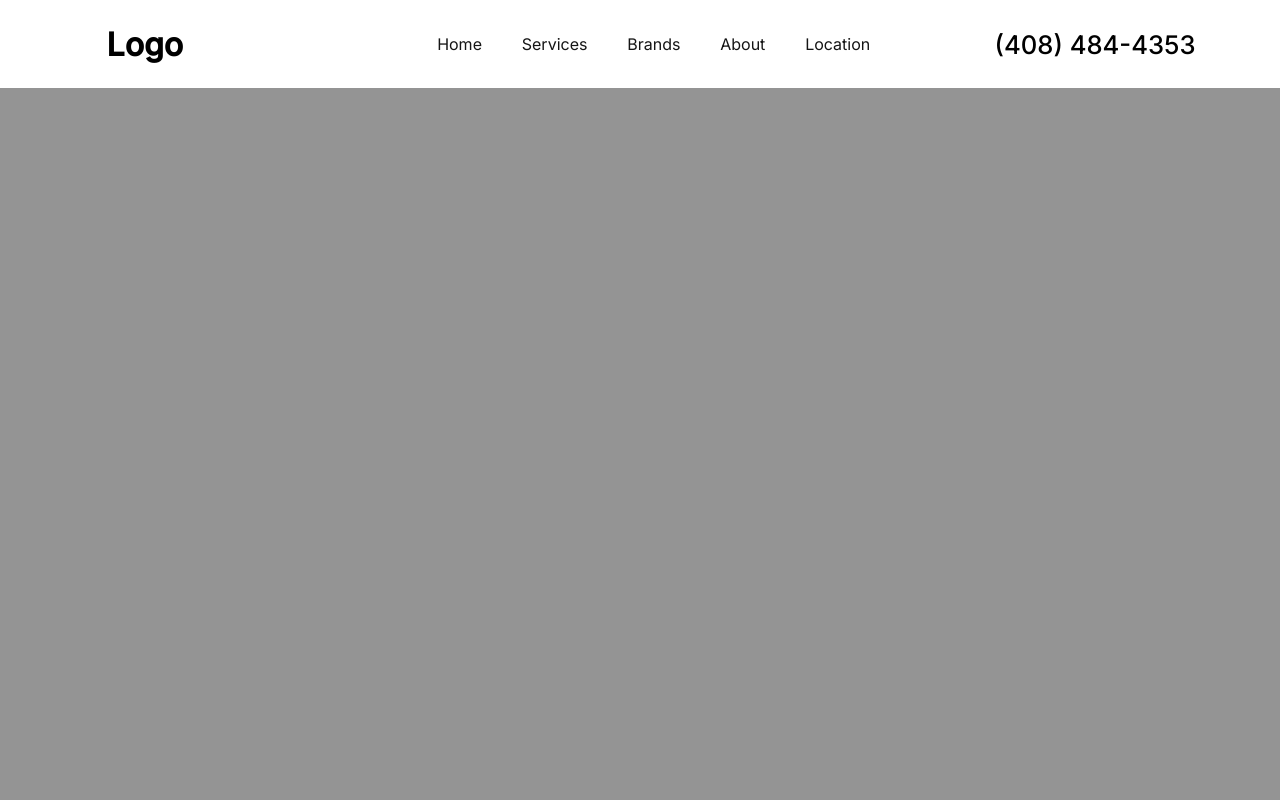
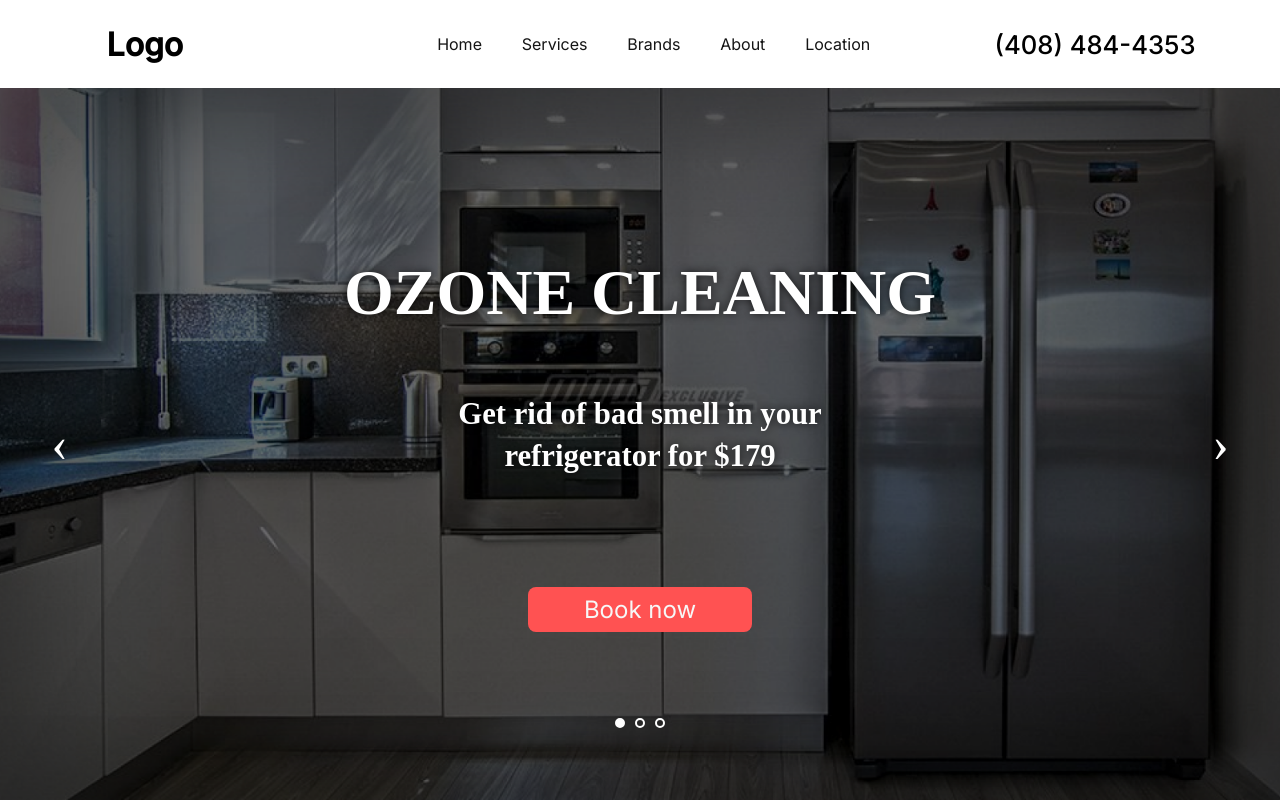
Before and after one commit to appliances-repair/appliances-repair.github.io, a plain HTML site: page index.html in a window 1280 px wide. Drawn offline with Linux system fonts and the light colour scheme; a web font is replaced by a local one.

Commit message:
Added carousel

```diff
--- a/index.html
+++ b/index.html
@@ -7,7 +7,8 @@
   <meta name="viewport" content="width=device-width, initial-scale=1.0">
   <link rel="preconnect" href="https://fonts.googleapis.com">
   <link rel="preconnect" href="https://fonts.gstatic.com" crossorigin>
-  <link href="https://fonts.googleapis.com/css2?family=Inter:wght@400;500&display=swap" rel="stylesheet">
+  <link href="https://fonts.googleapis.com/css2?family=Inter:wght@400;500&family=M+PLUS+1:wght@500&display=swap"
+    rel="stylesheet">
   <link rel="stylesheet" href="./style.css">
   <script defer src="./main.js"></script>
   <title>Repair</title>
@@ -30,6 +31,43 @@
       <div id="nav-phone">(408) 484-4353</div>
     </nav>
   </header>
+  <section id="hero">
+    <div id="carousel" duration="7000">
+      <div class="prev">&lsaquo;</div>
+
+      <div id="middle-carousel-section">
+        <ul tabindex="0">
+          <li id="c1_slide1">
+            <div class="content">
+              <h1>OZONE CLEANING</h1>
+              <h3>Get rid of bad smell in your refrigerator for $179</h3>
+              <a href="https://www.google.com">Book now</a>
+            </div>
+          </li>
+          <li id="c1_slide2">
+            <div class="content">
+              <h1>FREE DIAGNOSTIC</h1>
+              <h3>with repair</h3>
+              <a href="https://www.google.com">Book now</a>
+            </div>
+          </li>
+          <li id="c1_slide3">
+            <div class="content">
+              <h1>GET 50% OFF</h1>
+              <h3>for each diagnostic fee when requesting checking of 2 units</h3>
+              <a href="https://www.google.com">Book now</a>
+            </div>
+          </li>
+        </ul>
+        <ol>
+          <li><a href="#c1_slide1"></a></li>
+          <li><a href="#c1_slide2"></a></li>
+          <li><a href="#c1_slide3"></a></li>
+        </ol>
+      </div>
+      <div class="next">&rsaquo;</div>
+    </div>
+  </section>
 
 </body>
 
--- a/main.js
+++ b/main.js
@@ -0,0 +1,153 @@
+document.addEventListener("DOMContentLoaded", function () {
+  const carousels = document.querySelectorAll("#carousel");
+  carousels.forEach(function (carousel) {
+    const ele = carousel.querySelector("ul");
+    const amountvisible = Math.round(
+      ele.offsetWidth / ele.querySelector("li:nth-child(1)").offsetWidth
+    );
+    const bullets = carousel.querySelectorAll("ol li");
+    const slides = carousel.querySelectorAll("ul li");
+    const nextarrow = carousel.querySelector(".next");
+    const prevarrow = carousel.querySelector(".prev");
+
+    // Initialize the carousel
+    nextarrow.style.display = "block";
+    prevarrow.style.display = "block";
+    ele.scrollLeft = 0;
+    bullets[0].classList.add("selected");
+    slides[0].classList.add("selected");
+    if (amountvisible > 1) {
+      var removeels = carousel.querySelectorAll(
+        "ol li:nth-last-child(-n + " + (amountvisible - 1) + ")"
+      );
+      removeels.forEach(function (removeel) {
+        removeel.remove();
+      });
+    }
+
+    const setSelected = function () {
+      bullets.forEach(function (bullet) {
+        bullet.classList.remove("selected");
+      });
+      slides.forEach(function (slide) {
+        slide.classList.remove("selected");
+      });
+      const scrolllength =
+        carousel.querySelector("ul li:nth-child(2)").offsetLeft -
+        carousel.querySelector("ul li:nth-child(1)").offsetLeft;
+      const nthchild = Math.round(ele.scrollLeft / scrolllength + 1);
+      carousel
+        .querySelector("ol li:nth-child(" + nthchild + ")")
+        .classList.add("selected");
+      carousel
+        .querySelector("ul li:nth-child(" + nthchild + ")")
+        .classList.add("selected");
+      if (carousel.parentElement.parentElement.querySelector(".dynamictitle")) {
+        const title = carousel
+          .querySelector("ul li:nth-child(" + nthchild + ") img")
+          .getAttribute("title");
+        if (title)
+          carousel.parentElement.parentElement.querySelector(
+            ".dynamictitle"
+          ).innerHTML = title;
+      }
+    };
+
+    const scrollTo = function (event) {
+      event.preventDefault();
+      ele.scrollLeft = ele.querySelector(this.getAttribute("href")).offsetLeft;
+    };
+
+    const nextSlide = function () {
+      if (
+        !carousel
+          .querySelector("ol li:last-child")
+          .classList.contains("selected")
+      ) {
+        carousel
+          .querySelector("ol li.selected")
+          .nextElementSibling.querySelector("a")
+          .click();
+      } else {
+        carousel.querySelector("ol li:first-child a").click();
+      }
+    };
+
+    const prevSlide = function () {
+      if (
+        !carousel
+          .querySelector("ol li:first-child")
+          .classList.contains("selected")
+      ) {
+        carousel
+          .querySelector("ol li.selected")
+          .previousElementSibling.querySelector("a")
+          .click();
+      } else {
+        carousel.querySelector("ol li:last-child a").click();
+      }
+    };
+
+    const setInteracted = function () {
+      ele.classList.add("interacted");
+    };
+
+    // Attach the handlers
+    ele.addEventListener("scroll", debounce(setSelected));
+    ele.addEventListener("touchstart", setInteracted);
+    ele.addEventListener("keydown", function (e) {
+      if (e.key == "ArrowLeft") ele.classList.add("interacted");
+      if (e.key == "ArrowRight") ele.classList.add("interacted");
+    });
+
+    nextarrow.addEventListener("click", nextSlide);
+    nextarrow.addEventListener("mousedown", setInteracted);
+    nextarrow.addEventListener("touchstart", setInteracted);
+
+    prevarrow.addEventListener("click", prevSlide);
+    prevarrow.addEventListener("mousedown", setInteracted);
+    prevarrow.addEventListener("touchstart", setInteracted);
+
+    bullets.forEach(function (bullet) {
+      bullet.querySelector("a").addEventListener("click", scrollTo);
+      bullet.addEventListener("mousedown", setInteracted);
+      bullet.addEventListener("touchstart", setInteracted);
+    });
+
+    //setInterval for autoplay
+    if (carousel.getAttribute("duration")) {
+      setInterval(function () {
+        if (
+          ele != document.querySelector("#carousel:hover ul") &&
+          ele.classList.contains("interacted") == false
+        ) {
+          nextarrow.click();
+        }
+      }, carousel.getAttribute("duration"));
+    }
+  }); //end foreach
+}); //end onload
+
+/**
+ * Debounce functions for better performance
+ * (c) 2021 Chris Ferdinandi, MIT License, https://gomakethings.com
+ * @param  {Function} fn The function to debounce
+ */
+function debounce(fn) {
+  // Setup a timer
+  let timeout;
+  // Return a function to run debounced
+  return function () {
+    // Setup the arguments
+    let context = this;
+    let args = arguments;
+    // If there's a timer, cancel it
+    if (timeout) {
+      window.cancelAnimationFrame(timeout);
+    }
+    // Setup the new requestAnimationFrame()
+    timeout = window.requestAnimationFrame(function () {
+      fn.apply(context, args);
+    });
+  };
+}
--- a/style.css
+++ b/style.css
@@ -2,7 +2,10 @@
   --header-color: #fff;
   --header-text-color: #151515;
   --header-hover-border: #FF5252;
-  --nav-font-family: 'Inter'
+  --inter-font-family: 'Inter';
+  --mplus-font-family: 'M PLUS 1';
+  --book-button-color: #FF5252;
+  --book-button-text-color: #F7F7F7;
 }
 
 * {
@@ -29,7 +32,7 @@ header {
   align-items: center;
   justify-content: space-between;
   background-color: var(--header-color);
-  font-family: var(--nav-font-family), sans-serif;
+  font-family: var(--inter-font-family), sans-serif;
 }
 
 #nav-logo {
@@ -75,3 +78,173 @@ nav a:hover {
   font-weight: 500;
   padding: 0 9%;
 }
+
+/* CAROUSEL */
+#hero, #carousel {
+  height: calc(100vh - 88px);
+}
+
+#carousel {
+  position: relative;
+}
+
+#carousel h1 {
+  font-family: var(--mplus-font-family);
+  font-size: 5vw;
+  margin-bottom: 64px;
+}
+
+#carousel h3 {
+  font-family: var(--mplus-font-family);
+  font-size: 2.4vw;
+  line-height: 1.34;
+  letter-spacing: 4.5%;
+  text-align: center;
+  padding: 0 20%;
+  margin-bottom: 100px;
+}
+
+#carousel::after {
+  content: "";
+  position: absolute;
+  left: 0;
+  top: 0;
+  box-shadow: inset 0px 0px 120px 30px rgba(0, 0, 0, 0.35);
+  width: 100%;
+  height: 100%;
+  pointer-events: none;
+}
+
+#carousel ul {
+  overflow: auto;
+  display: flex;
+  height: calc(100vh - 88px);
+  max-height: calc(100vh - 88px);
+  scroll-snap-type: x mandatory;
+  scroll-snap-points-y: repeat(100%);
+  scroll-behavior: smooth;
+  background: gray;
+  -ms-overflow-style: none;
+  /* IE and Edge */
+  scrollbar-width: none;
+  /* Firefox */
+  width: 100%;
+}
+
+#carousel ul::-webkit-scrollbar {
+  display: none;
+  /* Hide scrollbar for Chrome, Safari and Opera */
+}
+
+#carousel ul li {
+  width: 100%;
+  min-width: 100%;
+  list-style: none;
+  background: url(./media/hero/ozone.png) center center / cover no-repeat;
+  scroll-snap-align: start;
+  display: flex;
+  justify-content: center;
+  align-items: center;
+  color: white;
+  font-weight: bold;
+  font-size: 30px;
+  text-align: center;
+  text-shadow: 0px 0px 10px rgba(0, 0, 0, 0.75);
+}
+
+#carousel ul li div {
+  z-index: 9;
+}
+
+#carousel ul li div a {
+  color: white;
+  display: inline-block;
+  background-color: var(--book-button-color);
+  text-shadow: none;
+  font-weight: 400;
+  color: var(--book-button-text-color);
+  padding: 8px 56px;
+  font-family: var(--inter-font-family);
+  font-size: 24px;
+  text-decoration: none;
+  border-radius: 8px;
+  margin-top: 10px;
+}
+
+#carousel ol {
+  position: absolute;
+  bottom: 72px;
+  display: flex;
+  justify-content: center;
+  left: 50%;
+  transform: translateX(-50%);
+  z-index: 9;
+}
+
+#carousel ol li {
+  list-style: none;
+  padding: 0 5px;
+}
+
+#carousel ol li a {
+  display: block;
+  height: 10px;
+  width: 10px;
+  border: 2px solid white;
+  background: transparent;
+  border-radius: 100%;
+}
+
+#carousel ol li.selected a {
+  background: white;
+}
+
+#carousel .prev,
+#carousel .next {
+  user-select: none;
+  cursor: pointer;
+  font-size: 50px;
+  color: white;
+  position: absolute;
+  left: 0;
+  padding: 4vw;
+  top: 50%;
+  transform: translateY(-50%);
+  z-index: 9;
+}
+
+#carousel .next {
+  left: auto;
+  right: 0;
+}
+
+/* RESPONSIVE CSS */
+@media only screen and (max-width: 600px) {
+  #carousel ul li div {
+    display: none;
+  }
+}
+
+/* DEMO CSS */
+#carousel ul li:nth-child(2) {
+  background-image: url(./media/hero/ozone.png);
+}
+
+#carousel ul li:nth-child(3) {
+  background-image: url(./media/hero/freeDiagnostic.png);
+}
+
+/* #carousel ul li:nth-child(4) {
+  background-image: url(./media/hero/50Off.png);
+} */
+
+p,
+h2 {
+  margin: 15px auto;
+  padding: 0 15px;
+  max-width: 800px;
+}
+
+h2 {
+  margin-top: 30px;
+}
```
Also changed, not shown: media/hero/50Off.png (added), media/hero/freeDiagnostic.png (added), media/hero/ozone.png (added).
